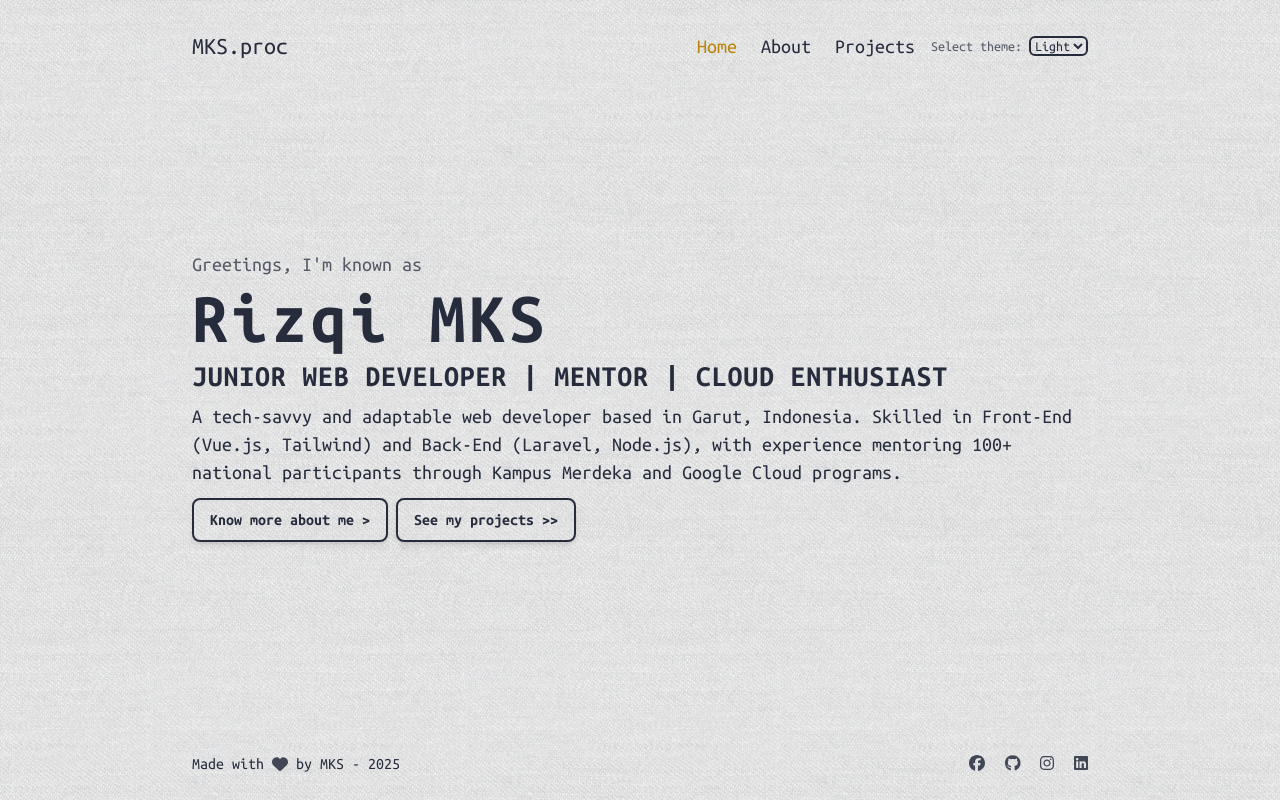
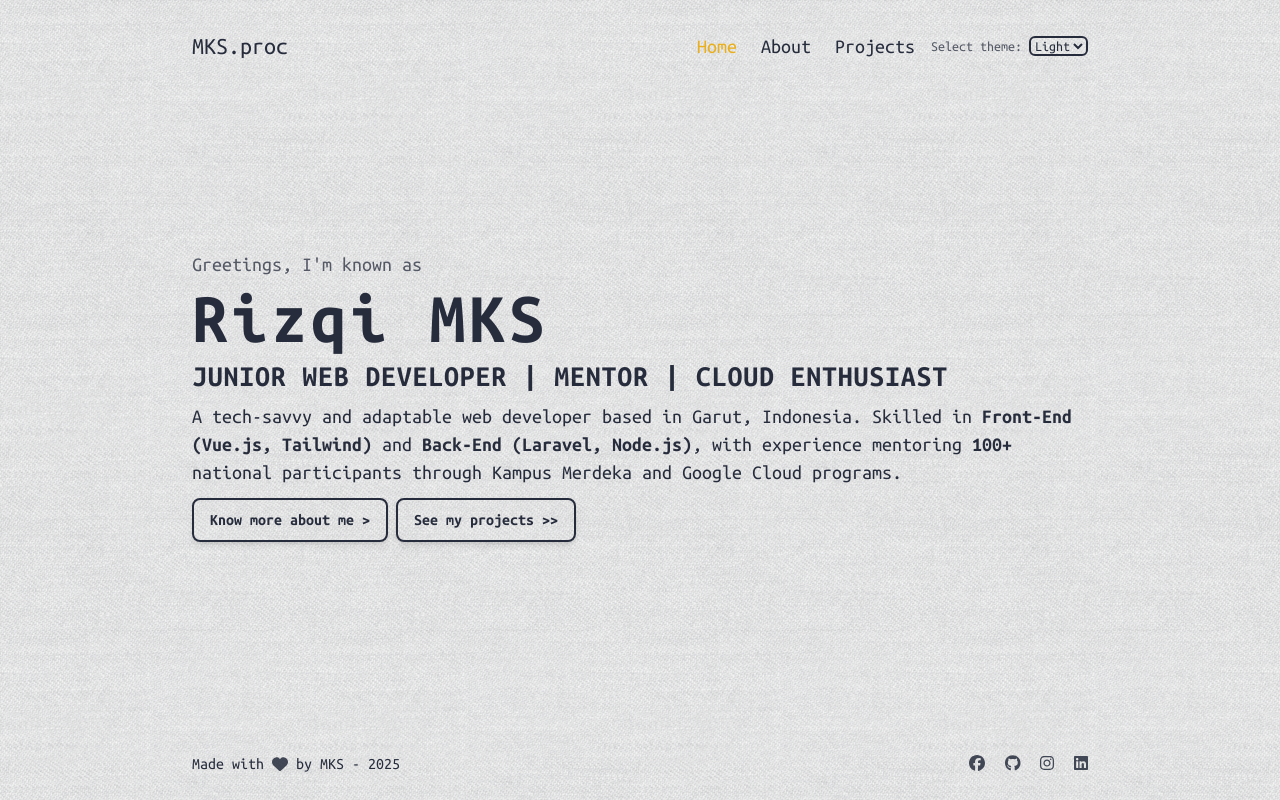
Before and after one commit to mksdesuyo/vuejs-ornament, a Vue app: page / in a window 1280 px wide. Built offline with nearby package versions, Linux system fonts and the light colour scheme.

Commit message:
feat: add robots for seo

```diff
--- a/src/components/FooterApp.vue
+++ b/src/components/FooterApp.vue
@@ -12,7 +12,7 @@
       <ul class="flex gap-3 sm:gap-5">
         <li v-for="social in socials" :key="social.icon">
           <a :href="social.link" target="_blank" rel="noreferrer noopener"
-            ><font-awesome-icon
+             :aria-label="social.name"><font-awesome-icon
               :icon="['fab', social.name]"
               class="duration-150 ease-in-out opacity-85 hover:opacity-100"
               :class="social.color"
--- a/src/components/HeaderApp.vue
+++ b/src/components/HeaderApp.vue
@@ -73,7 +73,7 @@ watch(
             <option value="dark">Dark</option>
           </select>
         </div>
-        <button @click="toggleMenu" id="menuButton" class="grid w-auto xs:mt-1 lg:hidden">
+        <button @click="toggleMenu" id="menuButton" class="grid w-auto xs:mt-1 lg:hidden" aria-label="Navigation menu button">
           <font-awesome-icon
             :icon="isMenuOpen ? ['fas', 'x'] : ['fas', 'bars']"
             class="w-3 h-3 xs:w-4 xs:h-4 sm:w-5 sm:h-5"
--- a/src/components/NavMenu.vue
+++ b/src/components/NavMenu.vue
@@ -10,7 +10,7 @@
     <li v-for="route in routes" :key="route.name">
       <router-link
         :to="route.path"
-        class="duration-150 ease-in-out max-lg:hover:mr-2 lg:hover:underline"
+        class="duration-150 ease-in-out hover:underline"
         data-discover="true"
         aria-current="page"
         >{{ route.name }}</router-link
@@ -41,6 +41,6 @@ export default {
 
 <style scoped>
 .router-link-active {
-  color: darkgoldenrod;
+  color: rgb(233, 175, 28);
 }
 </style>
--- a/src/views/HomeView.vue
+++ b/src/views/HomeView.vue
@@ -13,7 +13,7 @@ defineProps(['theme-mode']);
       Junior Web Developer | Mentor | Cloud Enthusiast
     </h2>
     <p class="mt-1 text-sm xs:text-base sm:text-lg md:text-xl">
-      A tech-savvy and adaptable web developer based in Garut, Indonesia. Skilled in Front-End (Vue.js, Tailwind) and Back-End (Laravel, Node.js), with experience mentoring 100+ national participants through Kampus Merdeka and Google Cloud programs.
+      A tech-savvy and adaptable web developer based in Garut, Indonesia. Skilled in <span class="font-bold">Front-End (Vue.js, Tailwind)</span> and <span class="font-bold">Back-End (Laravel, Node.js)</span>, with experience mentoring <span class="font-bold">100+</span> national participants through Kampus Merdeka and Google Cloud programs.
     </p>
     <div
       class="flex flex-wrap items-center pb-2 mt-2 text-xs font-bold gap-x-2 gap-y-2 xs:text-sm sm:text-base"
```
Also changed, not shown: robots.txt (added).
